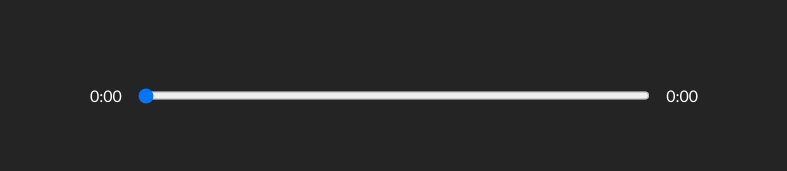
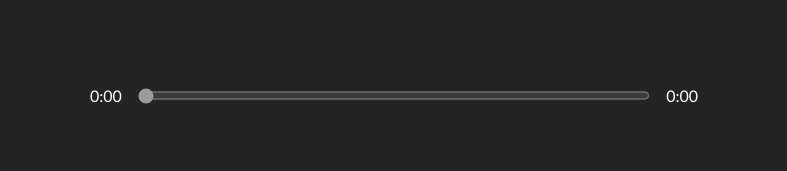
Before and after one commit to FMularski/react-music-player, a React (Create React App) app: page / in a window 1280 px wide. Shown: the part 490-661 px from the top of the page, without its empty margins (246-1033 px from the left). Built offline with nearby package versions, Linux system fonts and the light colour scheme.

Commit message:
changed range input color

```diff
--- a/src/styles/_player.scss
+++ b/src/styles/_player.scss
@@ -44,3 +44,7 @@
         }
     }
 }
+
+input[type="range"] {
+    accent-color: rgba(155, 155, 155, 0.5);
+}
```
